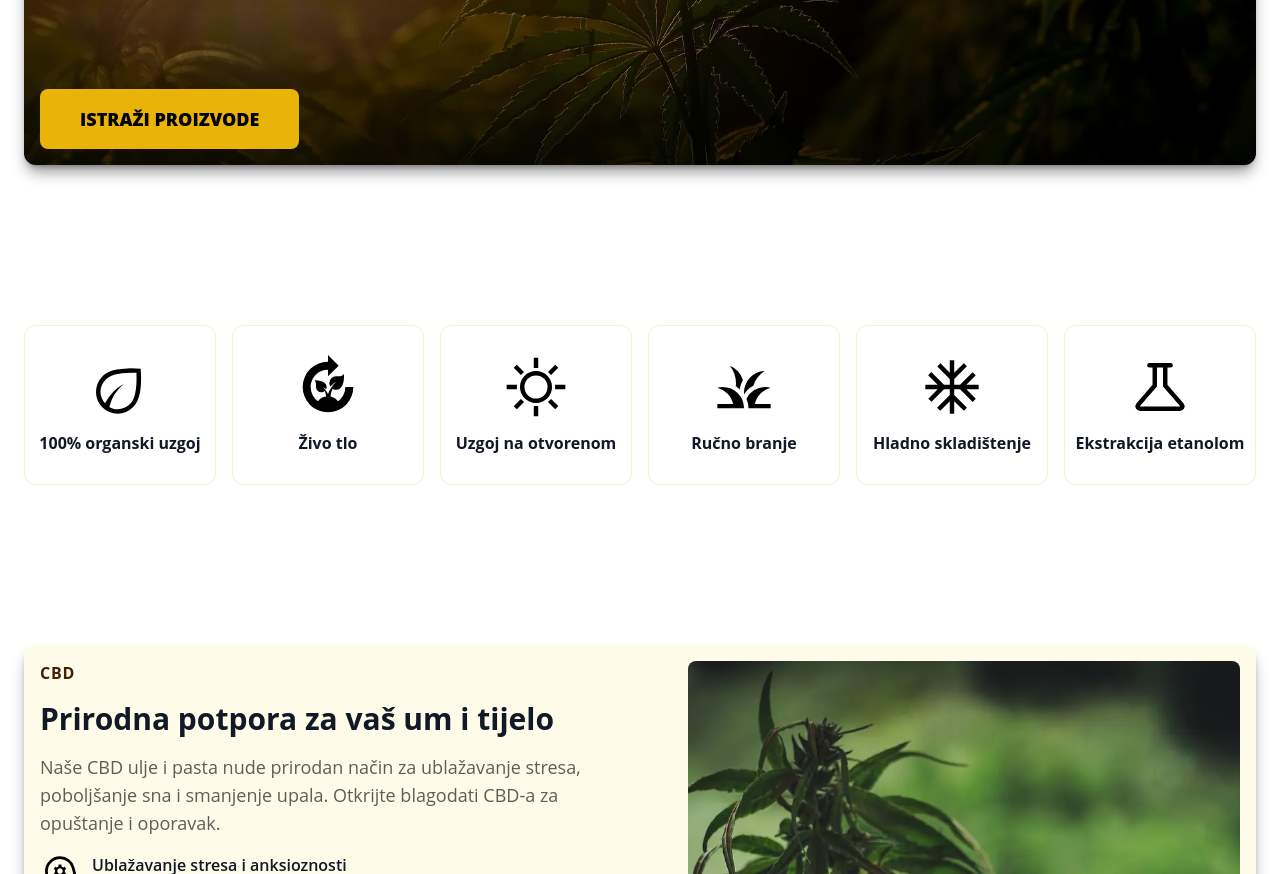
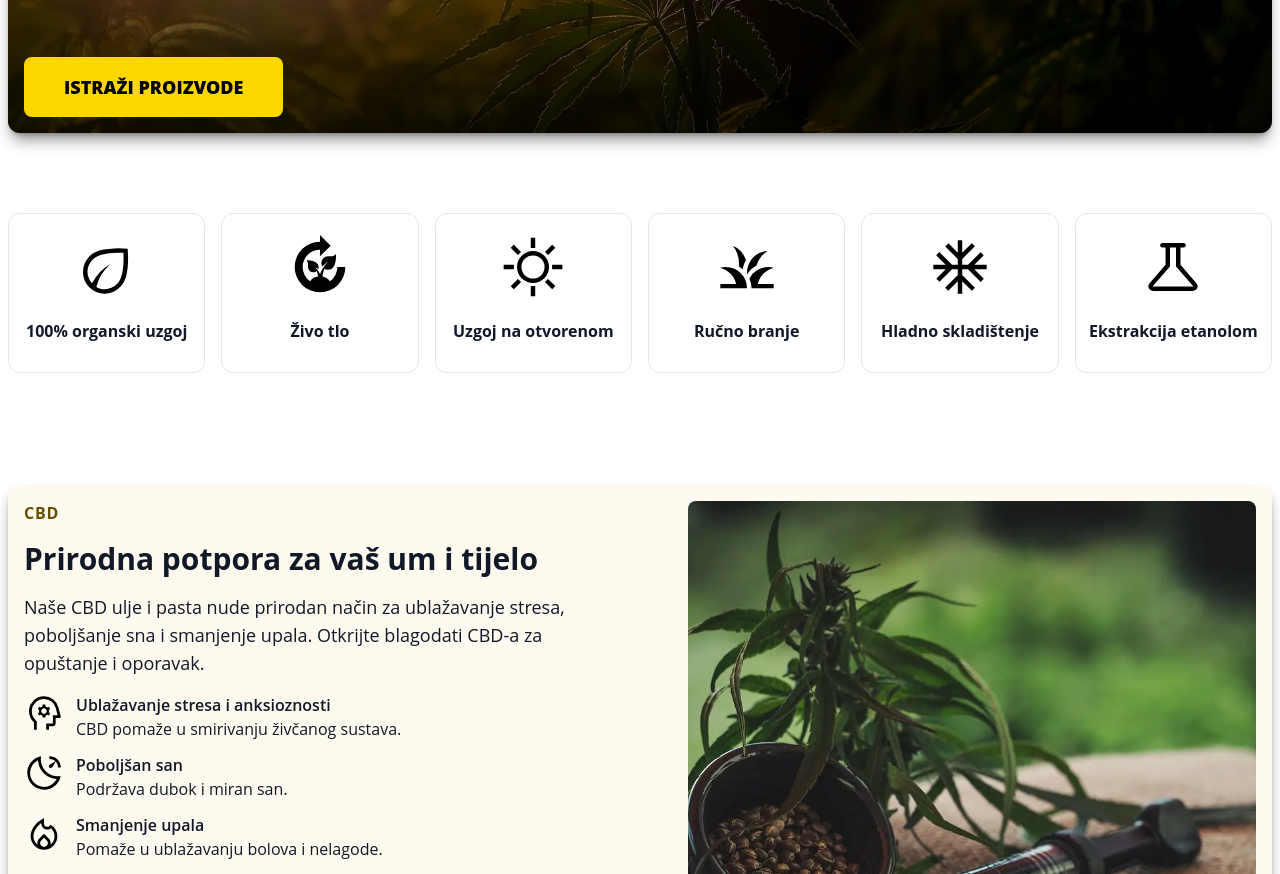
Before and after one commit to lazo2212/Panonicana, a plain HTML site: page index.html in a window 1280 px wide. Shown: the part 563-1437 px from the top of the page. Drawn offline with nearby package versions, Linux system fonts and the light colour scheme; a web font is replaced by a local one.

Commit message:
layout fix

```diff
--- a/index.html
+++ b/index.html
@@ -26,16 +26,21 @@
                     extend: {
                         colors: {
                             gold: {
-                                50: '#fefce8',
-                                200: '#fef08a',
-                                500: '#eab308',
-                                600: '#ca8a04',
-                                700: '#a16207',
-                                950: '#422006',
+                                50: '#fffaf0', //
+                                100: '#fff3d1',
+                                200: '#ffe7a8',
+                                300: '#ffdb7f',
+                                400: '#ffcf56',
+                                500: '#ffd700',
+                                600: '#e6be00',
+                                700: '#cca700',
+                                800: '#b38f00',
+                                900: '#997800',
+                                950: '#664f00',
                             },
-                            'background-light': '#ffffff',
-                            'background-dark': '#1a1a1a',
-                            primary: '#eab308',
+                            dropShadow: {
+                                glow: '0 2px 4px rgba(0, 0, 0, 0.8)',
+                            },
                         },
                     },
                 },
@@ -49,6 +54,10 @@
 
             body {
                 font-family: 'Open Sans';
+            }
+
+            .logo img {
+                filter: drop-shadow(0 0 1px rgba(0, 0, 0, 0.5));
             }
 
             .hero-section-image {
@@ -123,7 +132,7 @@
             <div
                 class="container mx-auto flex items-center justify-between py-4 px-6"
             >
-                <span>
+                <span class="logo">
                     <a href="/" class="flex items-center gap-2">
                         <img
                             src="/img/panonicana.svg"
@@ -181,9 +190,9 @@
         </header>
 
         <main class="flex-1 container mx-auto bg-white rounded p-2 mt-4">
-            <div class="mx-auto w-full max-w-7xl px-4">
+            <div class="mx-auto w-full max-w-7xl">
                 <section
-                    class="hero-section-image mt-8 relative flex min-h-[600px] flex-col items-start justify-center rounded-xl bg-center bg-cover text-white shadow-black/40 shadow-lg"
+                    class="hero-section-image relative flex min-h-[600px] flex-col items-start justify-center rounded-xl bg-center bg-cover text-white shadow-black/40 shadow-lg"
                 >
                     <div
                         class="absolute inset-0 bg-gradient-to-t from-black/70 via-black/10 to-transparent rounded-xl"
@@ -211,7 +220,7 @@
                     </div>
                 </section>
 
-                <section class="my-40 sm:my-40">
+                <section class="my-20">
                     <div
                         class="relative grid grid-cols-2 gap-4 md:grid-cols-3 lg:grid-cols-6"
                     >
@@ -221,7 +230,7 @@
                             <div
                                 class="absolute inset-0 flex h-full w-full items-center justify-center overflow-visible rounded-xl p-4 opacity-0 translate-y-0 transition-all duration-200 ease-out group-hover/badge:opacity-100 group-hover/badge:translate-y-16 group-hover/badge:bg-white group-hover/badge:border group-hover/badge:border-primary/20 group-hover/badge:shadow-xl"
                             >
-                                <p class="text-sm text-background-dark/70">
+                                <p class="pt-6 text-sm text-background-dark/70">
                                     Naša konoplja raste na netaknutim poljima,
                                     bez pesticida i kemikalija.
                                 </p>
@@ -234,7 +243,7 @@
                                     alt="eco svg"
                                     class="h-16 w-16"
                                 />
-                                <h3 class="text-base font-bold">
+                                <h3 class="text-base font-bold p-2">
                                     100% organski uzgoj
                                 </h3>
                             </div>
@@ -246,7 +255,7 @@
                             <div
                                 class="absolute inset-0 flex h-full w-full items-center justify-center overflow-visible rounded-xl p-4 opacity-0 translate-y-0 transition-all duration-200 ease-out group-hover/badge:opacity-100 group-hover/badge:translate-y-16 group-hover/badge:bg-white group-hover/badge:border group-hover/badge:border-primary/20 group-hover/badge:shadow-xl"
                             >
-                                <p class="text-sm text-background-dark/70">
+                                <p class="pt-4 text-sm text-background-dark/70">
                                     Koristimo regenerativne prakse za
                                     poboljšanje zdravlja tla i bioraznolikosti.
                                 </p>
@@ -259,7 +268,9 @@
                                     alt="compost svg"
                                     class="h-16 w-16"
                                 />
-                                <h3 class="text-base font-bold">Živo tlo</h3>
+                                <h3 class="text-base font-bold p-2">
+                                    Živo tlo
+                                </h3>
                             </div>
                         </div>
 
@@ -269,7 +280,7 @@
                             <div
                                 class="absolute inset-0 flex h-full w-full items-center justify-center overflow-visible rounded-xl p-4 opacity-0 translate-y-0 transition-all duration-200 ease-out group-hover/badge:opacity-100 group-hover/badge:translate-y-16 group-hover/badge:bg-white group-hover/badge:border group-hover/badge:border-primary/20 group-hover/badge:shadow-xl"
                             >
-                                <p class="text-sm text-background-dark/70">
+                                <p class="pt-4 text-sm text-background-dark/70">
                                     Naše biljke uživaju u prirodnoj sunčevoj
                                     svjetlosti za potpuni profil kanabinoida.
                                 </p>
@@ -282,7 +293,7 @@
                                     alt="sunny svg"
                                     class="h-16 w-16"
                                 />
-                                <h3 class="text-base font-bold">
+                                <h3 class="text-base font-bold p-2">
                                     Uzgoj na otvorenom
                                 </h3>
                             </div>
@@ -307,7 +318,7 @@
                                     alt="grass svg"
                                     class="h-16 w-16"
                                 />
-                                <h3 class="text-base font-bold">
+                                <h3 class="text-base font-bold p-2">
                                     Ručno branje
                                 </h3>
                             </div>
@@ -332,7 +343,7 @@
                                     alt="ac unit svg"
                                     class="h-16 w-16"
                                 />
-                                <h3 class="text-base font-bold">
+                                <h3 class="text-base font-bold p-2">
                                     Hladno skladištenje
                                 </h3>
                             </div>
@@ -357,7 +368,7 @@
                                     alt="science svg"
                                     class="h-16 w-16"
                                 />
-                                <h3 class="text-base font-bold">
+                                <h3 class="text-base font-bold p-2">
                                     Ekstrakcija etanolom
                                 </h3>
                             </div>
@@ -570,7 +581,7 @@
                         </p>
                         <a
                             href="#products"
-                            class="mt-10 inline-block rounded-xl bg-gold-500 px-16 py-6 text-xl font-bold text-background-dark transition-colors hover:bg-gold-600"
+                            class="mt-10 inline-block rounded-xl bg-gold-500 px-10 p-4 text-md md:px-16 md:py-6 md:text-xl font-bold text-background-dark transition-colors hover:bg-gold-600"
                         >
                             Istraži proizvode
                         </a>
```
